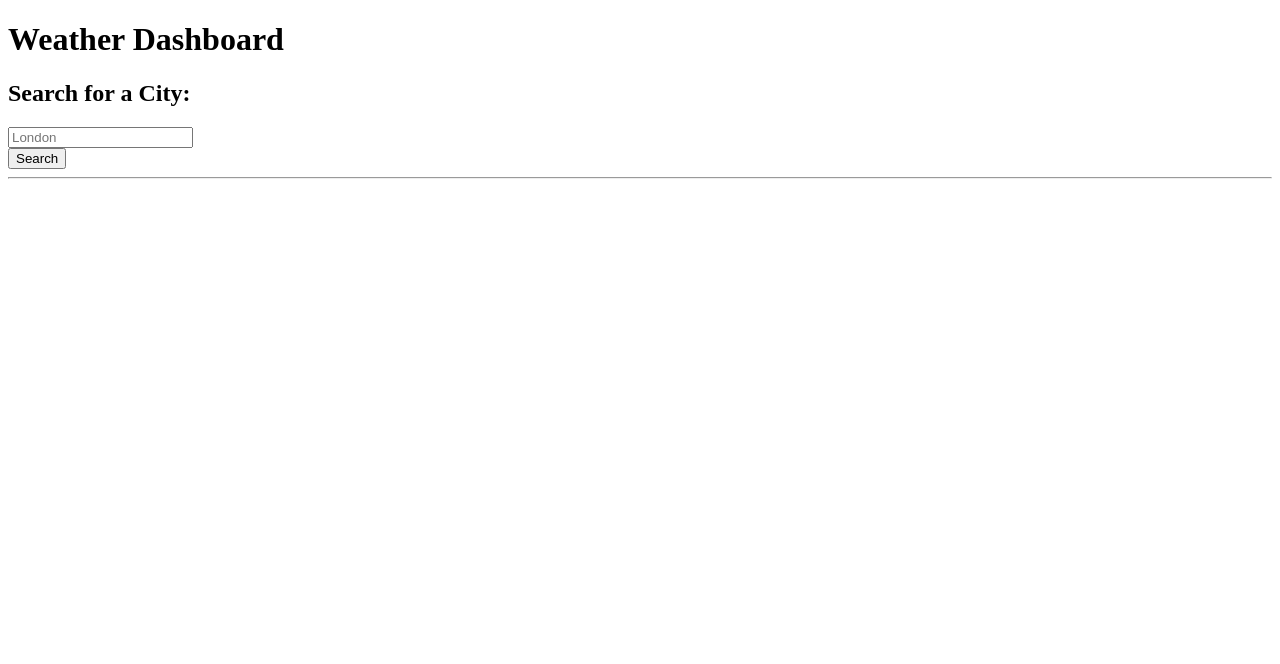
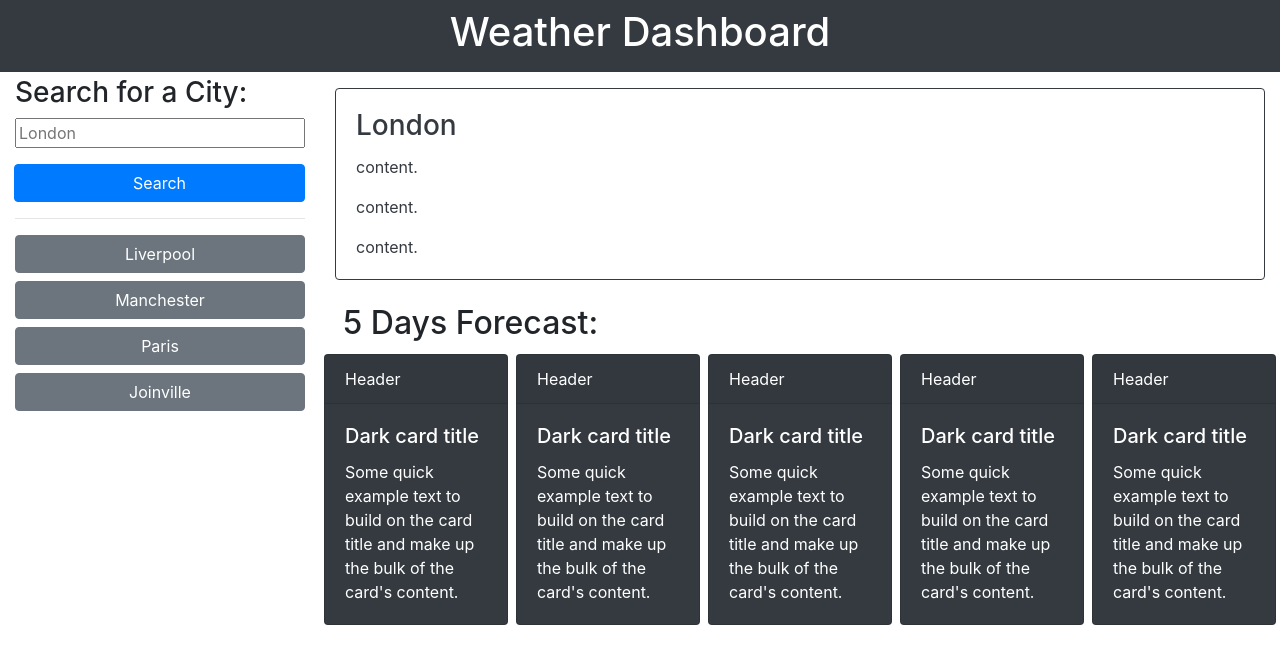
Before and after one commit to GuilhermeDeretti/Weather-Dashboard, a plain HTML site: page index.html in a window 1280 px wide. Drawn offline with nearby package versions, Linux system fonts and the light colour scheme.

Commit message:
pseudo code js and added base looks on html

```diff
--- a/assets/js/script.js
+++ b/assets/js/script.js
@@ -4,10 +4,24 @@ var city = '&q=';
 var units = '&units=metric'; //measurement units
 var forecast = '&cnt=6'; //quantity of days to be returned by the API
 
-//use "city" on the api to get 5 days forecast
-// * The city name
+/*
+function1 to clear screen then create the html and info to the screen
+function2 to store response data
+function3 to get stored data
 
-response.city.name;
+init{
+    function3
+}
+search an wait for response{
+function2
+}
+*/
+
+// * Use localstorage
+// * Create a weather dashboard with form inputs. search-input
+//   * When a user searches for a city that city is added to the search history
+//   * When a user views the current weather conditions for that city they are presented with:
+response.city.name;// City Name
 response.list.forEach(day => {
 
     day.dt;// The date as Unix Timestamp(must convert)
@@ -16,3 +30,10 @@ response.list.forEach(day => {
     day.main.humidity//humidity
     day.wind.speed;//wind speed
 });
+
+//   * When a user view future weather conditions for that city they are presented with a 5-day forecast that displays:
+//     * The date
+//     * An icon representation of weather conditions
+//     * The temperature
+//     * The humidity
+//   * When a user click on a city in the search history they are again presented with current and future conditions for that city
--- a/index.html
+++ b/index.html
@@ -5,9 +5,9 @@
   <meta charset="UTF-8" />
   <meta name="viewport" content="width=device-width, initial-scale=1.0" />
   <meta http-equiv="X-UA-Compatible" content="ie=edge" />
+  <link rel="stylesheet" href="https://stackpath.bootstrapcdn.com/bootstrap/4.3.1/css/bootstrap.min.css" />
+  <link rel="stylesheet" href="https://stackpath.bootstrapcdn.com/font-awesome/4.7.0/css/font-awesome.min.css" />
   <link rel="stylesheet" href="./assets/css/style.css" />
-  <!-- <link rel="stylesheet" href="https://stackpath.bootstrapcdn.com/bootstrap/4.3.1/css/bootstrap.min.css" /> -->
-  <!-- <link rel="stylesheet" href="https://stackpath.bootstrapcdn.com/font-awesome/4.7.0/css/font-awesome.min.css" /> -->
   <title>Weather Dashboard</title>
 </head>
 
@@ -20,29 +20,81 @@
   <div class="container-fluid" style="max-width: 1400px">
     <div class="row">
       <aside class="col-lg-3 pb-3">
-        <h2 id="form-heading" class="mt-1 h3 form-label">
-          Search for a City:
-        </h2>
         <form id="search-form" class="form">
-          <div class="form-inline form-group">
-            <div class="input-group">
-              <input class="form-input weather-search" type="text" id="search-input" placeholder="London"
-                aria-labelledby="form-heading" aria-controls="today forecast" />
+          <legend class="mt-1 h3 form-label">Search for a City:</legend>
+          <div class="input-group mb-3">
+            <input class="form-input btn-block" type="text" id="search-input" placeholder="London" />
+          </div>
           <div class="input-group-append">
-                <button type="submit" class="btn search-button" id="search-button" aria-label="submit search">
-                  Search
-                </button>
+            <button type="submit" class="btn btn-primary btn-block" id="search-button">Search</button>
+          </div>
           <hr class="hr weather-hr" />
+        </form>
+        <div class="list-group" id="history">
+          <button type="button" class="btn btn-secondary btn-block">Liverpool</button>
+          <button type="button" class="btn btn-secondary btn-block">Manchester</button>
+          <button type="button" class="btn btn-secondary btn-block">Paris</button>
+          <button type="button" class="btn btn-secondary btn-block">Joinville</button>
         </div>
-            </div>
-          </div>
-        </form>
-        <div class="list-group" id="history"></div>
       </aside>
 
       <div class="col-lg-9 pb-3">
-        <section id="today" class="mt-3" role="region" aria-live="polite"></section>
-        <section id="forecast" class="row mt-3" role="region" aria-live="polite"></section>
+        <section id="today" class="mt-3" role="region" aria-live="polite">
+          <div class="card border-dark p-0">
+            <div class="card-body text-dark">
+              <h5 class="card-title h3" id="city-date-icon">London</h5>
+              <p class="card-text" id="">content.</p>
+              <p class="card-text">content.</p>
+              <p class="card-text">content.</p>
+            </div>
+          </div>
+        </section>
+
+        <div id="forecast" class="row mt-3" role="region" aria-live="polite">
+          <div class="col-sm-12">
+            <h2 class="m-2">5 Days Forecast:</h2>
+          </div>
+          <div class="card text-white bg-dark m-1 p-0 col-sm">
+            <div class="card-header">Header</div>
+            <div class="card-body">
+              <h5 class="card-title">Dark card title</h5>
+              <p class="card-text">Some quick example text to build on the card title and make up the bulk of the card's
+                content.</p>
+            </div>
+          </div>
+          <div class="card text-white bg-dark m-1 p-0 col-sm">
+            <div class="card-header">Header</div>
+            <div class="card-body">
+              <h5 class="card-title">Dark card title</h5>
+              <p class="card-text">Some quick example text to build on the card title and make up the bulk of the card's
+                content.</p>
+            </div>
+          </div>
+          <div class="card text-white bg-dark m-1 p-0 col-sm">
+            <div class="card-header">Header</div>
+            <div class="card-body">
+              <h5 class="card-title">Dark card title</h5>
+              <p class="card-text">Some quick example text to build on the card title and make up the bulk of the card's
+                content.</p>
+            </div>
+          </div>
+          <div class="card text-white bg-dark m-1 p-0 col-sm">
+            <div class="card-header">Header</div>
+            <div class="card-body">
+              <h5 class="card-title">Dark card title</h5>
+              <p class="card-text">Some quick example text to build on the card title and make up the bulk of the card's
+                content.</p>
+            </div>
+          </div>
+          <div class="card text-white bg-dark m-1 p-0 col-sm">
+            <div class="card-header">Header</div>
+            <div class="card-body">
+              <h5 class="card-title">Dark card title</h5>
+              <p class="card-text">Some quick example text to build on the card title and make up the bulk of the card's
+                content.</p>
+            </div>
+          </div>
+          </section>
         </div>
       </div>
     </div>
```
Lines whose indentation alone changed are shown as unchanged.
